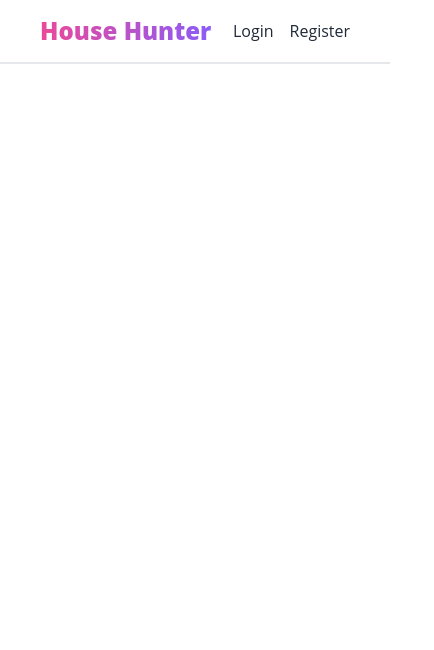
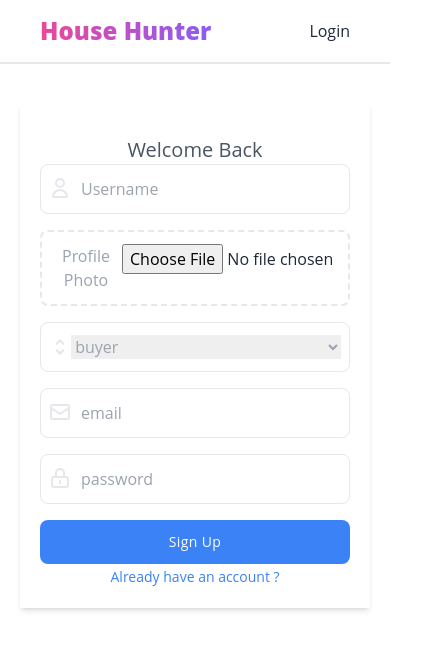
Before and after one commit to Mahmod-Hassan/house-hunter-client, a React (Create React App) app: page /register in a window 390 px wide. Shown: the top 650 px of the page, 434 px wide, since content can reach past the window. Built offline with nearby package versions, Linux system fonts and the light colour scheme.

Commit message:
login and register page design and complete routing setup

```diff
--- a/src/App.js
+++ b/src/App.js
@@ -1,10 +1,11 @@
-import NavBar from "./components/NavBar";
+import { RouterProvider } from "react-router-dom";
+import router from "./routes/Routes";
 
 
 function App() {
   return (
     <div>
-        <NavBar></NavBar>
+        <RouterProvider router={router}></RouterProvider>
     </div>
   );
 }
--- a/src/components/NavBar.js
+++ b/src/components/NavBar.js
@@ -7,7 +7,7 @@ const NavBar = () => {
                 <Link to='/' className="bg-clip-text text-transparent bg-gradient-to-r from-pink-500 to-violet-500 text-2xl font-black">House Hunter</Link>
                 <div className='space-x-4'>
                     <Link to='/login' className='hover:border-b-2 hover:border-black'>Login</Link>
-                    <Link to='/register' className='hover:border-b-2 hover:border-black'>Register</Link>
+                    {/* <Link to='/register' className='hover:border-b-2 hover:border-black'>Register</Link> */}
                 </div>
             </nav>
     )
--- a/src/index.js
+++ b/src/index.js
@@ -1,6 +1,5 @@
 import React from 'react';
 import ReactDOM from 'react-dom/client';
-import { BrowserRouter } from 'react-router-dom';
 import App from './App';
 import './index.css';
 import reportWebVitals from './reportWebVitals';
@@ -8,9 +7,7 @@ import reportWebVitals from './reportWebVitals';
 const root = ReactDOM.createRoot(document.getElementById('root'));
 root.render(
   <React.StrictMode>
-    <BrowserRouter>
     <App />
-    </BrowserRouter>
   </React.StrictMode>
 );
 
--- /dev/null
+++ b/src/layout/Main.js
@@ -0,0 +1,13 @@
+import React from 'react';
+import { Outlet } from 'react-router-dom';
+import NavBar from '../components/NavBar';
+
+const Main = () => {
+    return(
+        <div>
+            <NavBar></NavBar>
+            <Outlet></Outlet>
+        </div>
+    )
+}
+export default Main;
--- /dev/null
+++ b/src/pages/Account/Login.js
@@ -0,0 +1,61 @@
+import React from 'react';
+import { useForm } from 'react-hook-form';
+import { Link } from 'react-router-dom';
+
+const Login = () => {
+    const { register, handleSubmit, formState: { errors } } = useForm();
+    const handleLogin = (data) => {
+        console.log(data)
+    }
+    return(
+        <div className='flex md:h-screen flex-col md:flex-row justify-between mt-5'>
+
+             {/* left side div (illustrator icon) w = 1/2*/}
+            <div className='hidden md:block md:w-1/2 h-full md:flex items-center'>
+                <img className='h-2/3' src="https://i.ibb.co/Y26xvCc/login.png" alt="" />
+            </div>
+
+            {/* right side div */}
+            <div className='md:w-1/2 p-5 text-center'>
+                   <div className='max-w-md mx-auto shadow-md p-5'>
+                      <h3 className="mt-3 text-xl font-medium text-gray-600 dark:text-gray-200">Welcome Back</h3>
+                      <div className='flex justify-center mb-5'>
+                    </div>
+        {/* form start here */}
+                <form onSubmit={handleSubmit(handleLogin)}>
+
+                    <div className="form-control">
+                        <label className="label">Email</label>
+                        <input {...register("email", { required: "email is required" })} type="text" placeholder="email" className="block w-full px-4 py-2 mt-2 text-gray-700 placeholder-gray-500 bg-white border rounded outline-none focus:ring-opacity-40 focus:ring focus:ring-blue-300" />
+                        {
+                            errors.email && <p className='text-red-500'>{errors.email.message}</p>
+                        }
+                    </div>
+
+                    <div className="form-control">
+                        <label className="label">Password</label>
+                        <input {...register("password", { required: "password is required" })} type="password" placeholder="password" className="block w-full px-4 py-2 mt-2 text-gray-700 placeholder-gray-500 bg-white border rounded outline-none focus:ring-opacity-40 focus:ring focus:ring-blue-300" />
+                        {
+                            errors.password && <p className='text-red-500'>{errors.password.message}</p>
+                        }
+                    </div>
+                    <div className="flex items-center justify-between my-4">
+                        <Link to='#' className="text-sm text-gray-600 dark:text-gray-200 hover:text-gray-500">Forget Password?</Link>
+                        <button className="px-6 py-2 text-sm font-medium tracking-wide text-white capitalize transition-colors duration-300 transform bg-blue-500 rounded-sm hover:bg-blue-400">
+                            Sign In
+                        </button>
+                    </div>
+                </form>
+                <div className="flex items-center justify-center py-4 text-center bg-gray-50 dark:bg-gray-700">
+                <span className="text-sm text-gray-600 dark:text-gray-200">Don't have an account? </span>
+                <Link to='/register' className="mx-2 text-sm font-bold text-blue-500 dark:text-blue-400 hover:underline">register</Link>
+           </div>
+        </div>
+        </div>
+      {/* form end here */}
+
+    </div>
+
+    )
+}
+export default Login;
--- /dev/null
+++ b/src/pages/Account/Register.js
@@ -0,0 +1,83 @@
+import React, { useState } from 'react';
+import { useForm } from 'react-hook-form';
+import { HiOutlineLockClosed, HiOutlineMail, HiOutlineUpload, HiOutlineUser, HiSelector } from 'react-icons/hi';
+import { Link } from 'react-router-dom';
+
+const Register = () => {
+    const { register, handleSubmit, formState: { errors } } = useForm();
+    const [error, setError] = useState('');
+
+    const handleRegister = (data) => {
+        console.log(data);
+    }
+
+    return(
+        <div className='flex md:h-screen flex-col md:flex-row justify-between mt-5'>
+
+         {/* left side div (illustrator icon) w = 1/2*/}
+         <div className='hidden md:block md:w-1/2 h-full md:flex items-center'>
+                <img className='h-2/3' src="https://i.ibb.co/Y26xvCc/login.png" alt="" />
+             </div>
+
+        {/* right side div */}
+        <div className='md:w-1/2 p-5 text-center'>
+             <div className='max-w-md mx-auto shadow-md p-5'>
+
+             <h3 className="mt-3 text-xl font-medium text-gray-600 dark:text-gray-200">Welcome Back</h3>
+
+         {/* form start here */}
+                <form className='space-y-4' onSubmit={handleSubmit(handleRegister)}>
+
+                    <div className="relative">
+                        <HiOutlineUser className='absolute mt-3 ml-2 text-2xl text-gray-200'></HiOutlineUser>
+                        <input {...register("name", { required: "name is required" })} type="text" className="text-gray-700 w-full py-3 bg-white border rounded-lg px-10 outline-none focus:ring-blue-300 focus:ring focus:ring-opacity-40" placeholder="Username" />
+                        {errors.name && <p className='text-red-500'>{errors.name.message}</p>}
+                    </div>
+
+                    <div>
+                    <label htmlFor="dropzone-file" className="flex px-2 py-3 bg-white border-2 border-dashed rounded-lg cursor-pointer">
+                        <HiOutlineUpload className='text-2xl text-gray-200'></HiOutlineUpload>
+                        <h2 className="mx-3 text-gray-400">Profile Photo</h2>
+                        <input {...register("image", { required: "image is required" })} id="dropzone-file" type="file"  />
+                </label>
+                {errors.image && <p className='text-red-500'>{errors.image.message}</p>}
+                </div>
+
+                    <label className="flex px-2 py-3 bg-white border rounded-lg cursor-pointer">
+                    <HiSelector className='text-2xl text-gray-200'></HiSelector>
+                    <select {...register("userType")} className='w-full outline-none text-gray-400'>
+                            <option>buyer</option>
+                            <option>seller</option>
+                    </select>
+                    </label>
+
+
+                    <div className="relative">
+                        <HiOutlineMail className='absolute mt-3 ml-2 text-2xl text-gray-200'></HiOutlineMail>
+                        <input {...register("email", { required: "email required" })} type="email" placeholder="email" className="text-gray-700 w-full py-3 bg-white border rounded-lg px-10 outline-none focus:ring-blue-300 focus:ring focus:ring-opacity-40"  />
+                        {errors.email && <p className='text-red-500'>{errors.email.message}</p>}
+                    </div>
+
+                    <div className="form-control">
+                        <HiOutlineLockClosed className='absolute mt-3 ml-2 text-2xl text-gray-200'></HiOutlineLockClosed>
+                        <input {...register("password", { required: "password field required" })} type="password" placeholder="password" className="text-gray-700 w-full py-3 bg-white border rounded-lg px-10 outline-none focus:ring-blue-300 focus:ring focus:ring-opacity-40"  />
+                        {errors.password && <p className='text-red-500'>{errors.password.message}</p>}
+                    </div>
+
+                    {
+                        error && <p className='text-red-500'>{error}
+                        </p>
+                    }
+
+                    <button className="w-full px-6 py-3 text-sm font-medium tracking-wide text-white capitalize transition-colors duration-300 transform bg-blue-500 rounded-lg hover:bg-blue-400 focus:outline-none focus:ring focus:ring-blue-300 focus:ring-opacity-50 mb-5" type="submit">Sign Up</button>
+                </form>
+                <Link to='/login' className="text-sm text-blue-500 hover:underline">Already have an account ?</Link>
+            </div>
+         </div>
+        {/* form end here */}
+
+
+       </div>
+    )
+}
+export default Register;
--- /dev/null
+++ b/src/pages/Home/Home.js
@@ -0,0 +1,10 @@
+import React from 'react';
+
+const Home = () => {
+    return(
+        <div>
+            this is home page
+        </div>
+    )
+}
+export default Home;
--- /dev/null
+++ b/src/routes/Routes.js
@@ -0,0 +1,34 @@
+import React from 'react';
+import { createBrowserRouter } from 'react-router-dom';
+import Main from '../layout/Main';
+import Login from '../pages/Account/Login';
+import Register from '../pages/Account/Register';
+import Home from '../pages/Home/Home';
+
+
+
+
+const router = createBrowserRouter([
+    {
+        path: '/',
+        element: <Main></Main>,
+        children: [
+            {
+                path: '/',
+                element: <Home></Home>
+            },
+            {
+                path: '/login',
+                element: <Login></Login>
+            },
+            {
+                path: '/register',
+                element: <Register></Register>
+            }
+
+        ]
+    }
+])
+
+
+export default router;
```
Also changed, not shown: src/assets/images/sign-in.png (added), src/assets/images/sign-up.png (added).
